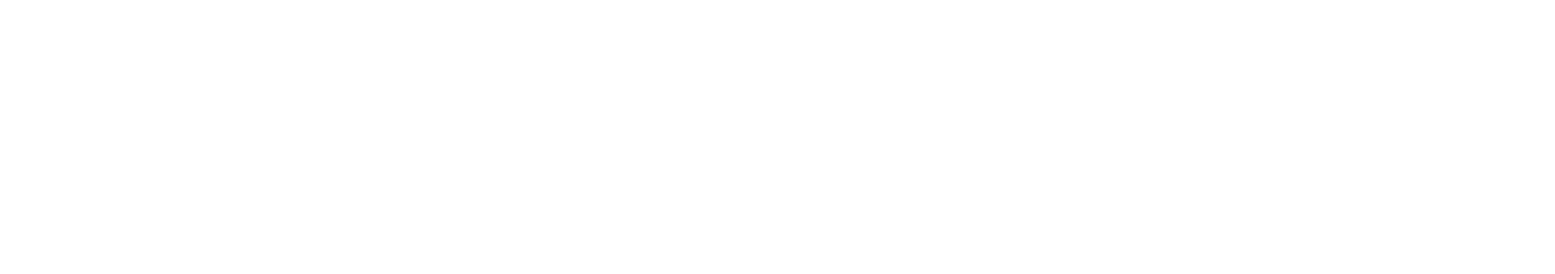
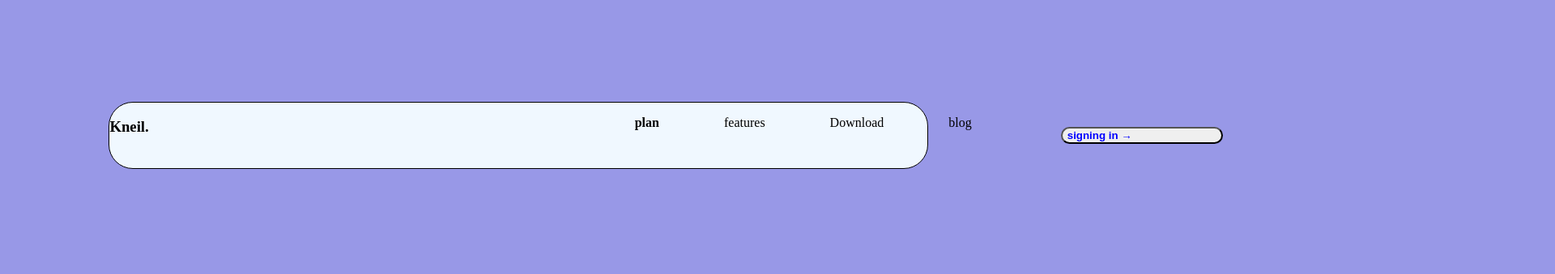
Before and after one commit to Teresiawangui/git_flow_test, a plain HTML site: page index.html in a window 1280 px wide. Shown: the top 339 px of the page at 81% size, 1920 px wide, since content can reach past the window. Drawn offline with Linux system fonts and the light colour scheme.

Commit message:
added feature

```diff
--- a/index.html
+++ b/index.html
@@ -4,8 +4,53 @@
     <meta charset="UTF-8">
     <meta name="viewport" content="width=device-width, initial-scale=1.0">
     <title>Document</title>
+    <link rel="stylesheet" href="style.css">
 </head>
-<body>
+
+    <body style="background-color: rgb(152, 152, 231);" >
+        <form class="nav" style="background-color: aliceblue;">
+
+            <div class="word">
+
+            <img src="imana" width="10%" alt="">
+            <div class="kn">
+            <h3>Kneil.</h3>
+            </div>
+            <div class="aline">
+                <p><b>plan</b></p>
+                <p>features</p>
+                <p>Download</p>
+                <p>blog</p>
+                <button>signing in  &#8594</button>
+                </div>
+                <div>
+                <button>signing in  &#8594</button>
+                </div>
+                </div>
+
+
+
+
+
+
+
+
+
+
+
+
+
+
+
+
+
+
+
+
+        </form>
+
+
+
 
 </body>
 </html>
--- a/style.css
+++ b/style.css
@@ -0,0 +1,36 @@
+.word{
+    display: flex;
+    justify-content: space-between;
+
+
+
+    }
+    .nav{
+        margin:10%;
+        height: 200x;
+        border: solid 1px;
+        border-radius: 30px;
+    }
+
+
+
+    button{
+        width: 200px;
+        padding-inline-end: 100px;
+
+        text-align: left;
+        margin: 30px;
+        border-radius: 25px;
+        font-weight: bold;
+        color: blue;
+    }
+    .kn{
+        padding-right: 600px;
+    }
+    .aline{
+        text-align: center;
+        display: flex;
+        justify-content: space-around;
+        padding-right: 50%;
+        gap: 80px;
+    }
```
